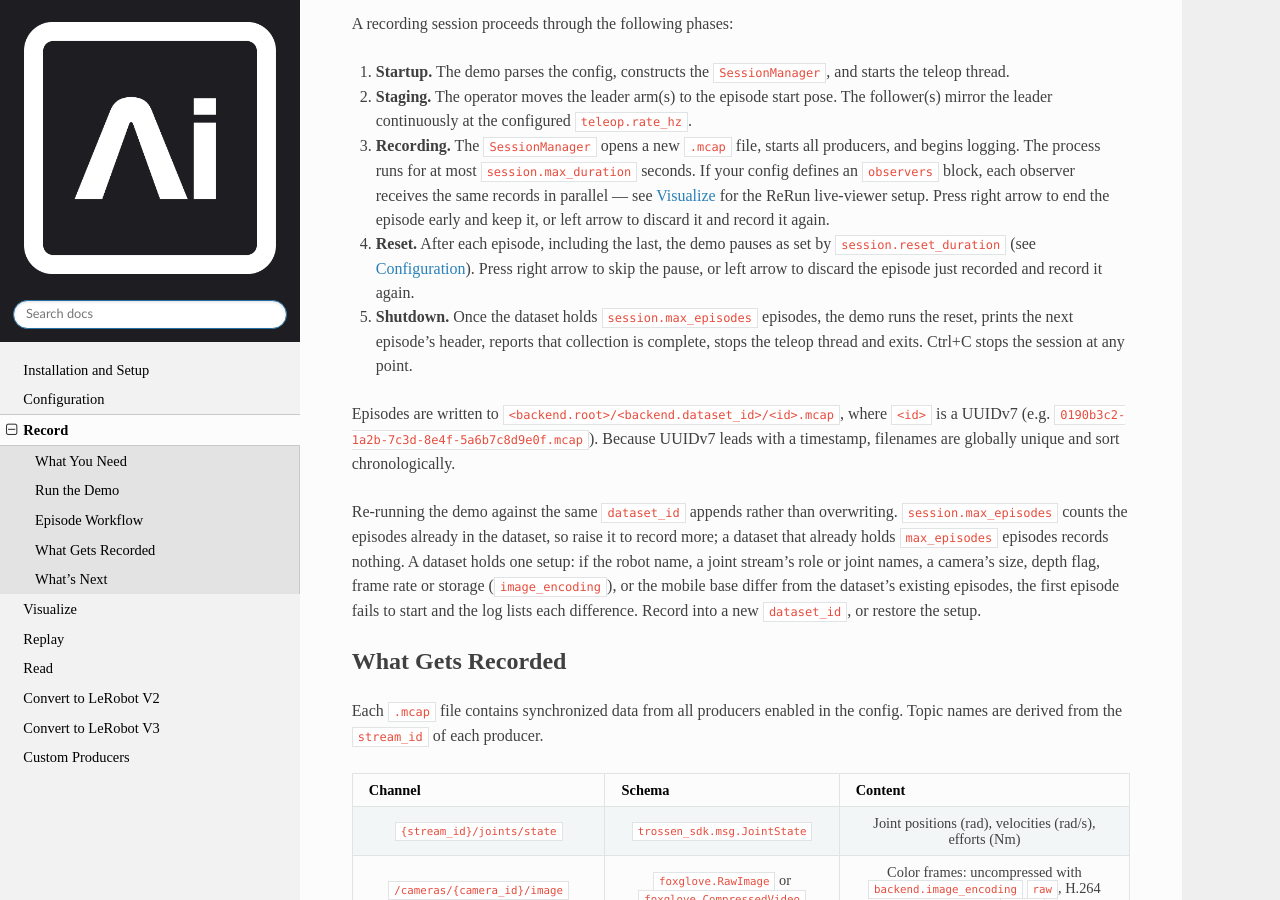
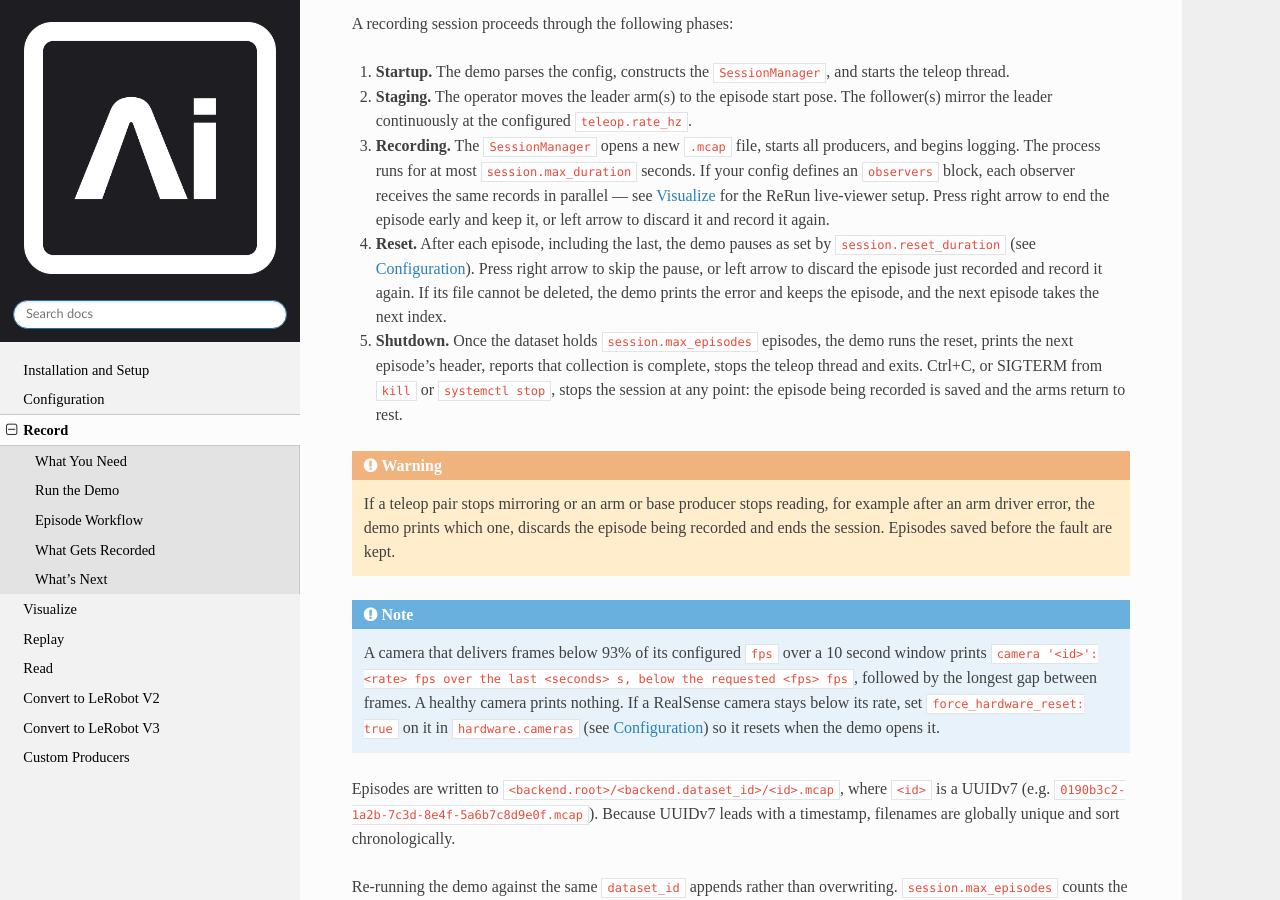
Before and after one commit to TrossenRobotics/trossen_sdk, a Sphinx documentation site: the page built from docs/record.rst, in a window 1280 px wide and 900 px high, scrolled down 1132 px. Built offline with Sphinx 7.4.7 and the Read the Docs theme 3.1.0, drawn with Linux system fonts in a browser that asks for light colours; some web fonts are replaced.

Commit message:
[skip ci] docs: Part 0 behavior
Document what Part 0 changed for operators and integrators: a bad
teleop pair stops startup, SIGTERM stops a session like Ctrl+C, a
hardware fault discards the episode and ends the session, a failed
re-record delete keeps the episode, the camera FPS warning, a null
max_duration, and which producers use poll_rate_hz.

```diff
--- a/docs/producers.rst
+++ b/docs/producers.rst
@@ -28,7 +28,7 @@ Producer Kinds
       - ``start()``, ``stop()``, ``metadata()``
 
 Register a producer type with ``REGISTER_PRODUCER(ClassName, "type")`` or ``REGISTER_PUSH_PRODUCER(ClassName, "type")``.
-The shipped producers are working examples: ``src/hw/camera/opencv_producer.cpp`` (polled camera), ``src/hw/arm/trossen_arm_producer.cpp`` (polled arm) and ``src/hw/camera/realsense_push_producer.cpp`` (push camera with depth).
+The shipped producers are working examples: ``src/hw/arm/trossen_arm_producer.cpp`` (polled arm), ``src/hw/camera/opencv_producer.cpp`` (push camera) and ``src/hw/camera/realsense_push_producer.cpp`` (push camera with depth).
 
 Metadata
 ========
--- a/docs/record.rst
+++ b/docs/record.rst
@@ -80,9 +80,21 @@ A recording session proceeds through the following phases:
 #.  **Reset.**
     After each episode, including the last, the demo pauses as set by ``session.reset_duration`` (see :doc:`/configuration`).
     Press right arrow to skip the pause, or left arrow to discard the episode just recorded and record it again.
+    If its file cannot be deleted, the demo prints the error and keeps the episode, and the next episode takes the next index.
 #.  **Shutdown.**
     Once the dataset holds ``session.max_episodes`` episodes, the demo runs the reset, prints the next episode's header, reports that collection is complete, stops the teleop thread and exits.
-    Ctrl+C stops the session at any point.
+    Ctrl+C, or SIGTERM from ``kill`` or ``systemctl stop``, stops the session at any point: the episode being recorded is saved and the arms return to rest.
+
+.. warning::
+
+    If a teleop pair stops mirroring or an arm or base producer stops reading, for example after an arm driver error, the demo prints which one, discards the episode being recorded and ends the session.
+    Episodes saved before the fault are kept.
+
+.. note::
+
+    A camera that delivers frames below 93% of its configured ``fps`` over a 10 second window prints ``camera '<id>': <rate> fps over the last <seconds> s, below the requested <fps> fps``, followed by the longest gap between frames.
+    A healthy camera prints nothing.
+    If a RealSense camera stays below its rate, set ``force_hardware_reset: true`` on it in ``hardware.cameras`` (see :doc:`/configuration`) so it resets when the demo opens it.
 
 Episodes are written to ``<backend.root>/<backend.dataset_id>/<id>.mcap``, where ``<id>`` is a UUIDv7 (e.g. ``0190b3c2-1a2b-7c3d-8e4f-5a6b7c8d9e0f.mcap``).
 Because UUIDv7 leads with a timestamp, filenames are globally unique and sort chronologically.
```
Also changed, not shown: README.md (+4 -4 lines), docs/configuration.rst (+10 -1 lines).
